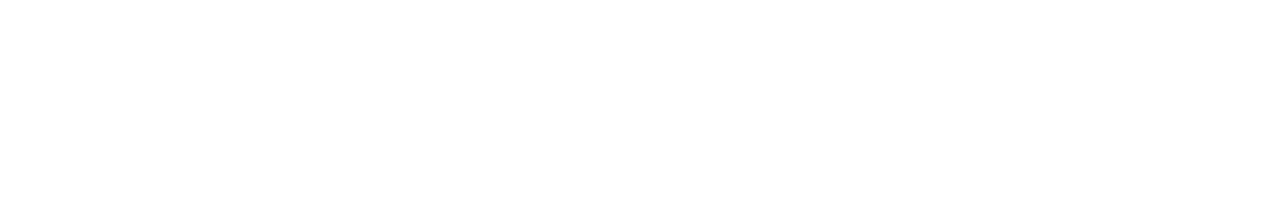
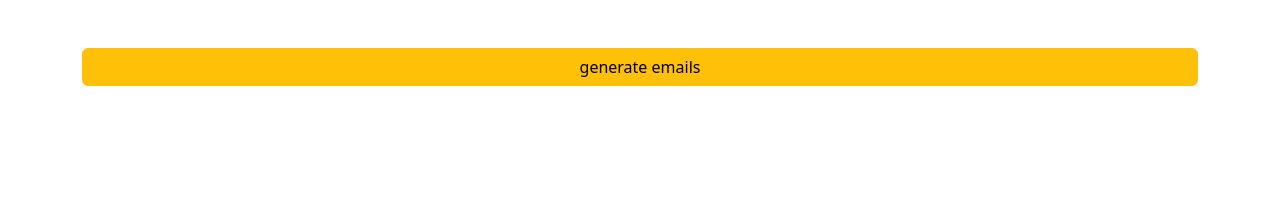
Before and after one commit to gluke0/vue-email-list, a plain HTML site: page index.html in a window 1280 px wide. Drawn offline with nearby package versions, Linux system fonts and the light colour scheme.

Commit message:
generatore e stampa 10 mail completo

```diff
--- a/assets/css/style.css
+++ b/assets/css/style.css
@@ -0,0 +1,7 @@
+.box{
+    width: 100%;
+}
+
+button{
+    width: 100%;
+}
--- a/assets/js/main.js
+++ b/assets/js/main.js
@@ -12,7 +12,7 @@ createApp({
     },
     methods:{
         activateApi(){
-            for (let i = 1; i = this.quantity; i++){
+            for (let i = 1; i <= this.quantity; i++){
                 axios.get('https://flynn.boolean.careers/exercises/api/random/mail')
                 .then((response) => {
                     let email = response.data.response;
--- a/index.html
+++ b/index.html
@@ -15,11 +15,21 @@
 <body>
 
     <div id="app">
-        <ul>
-            <li v-show="emails.length == quantity" v-for="(email, index) in emails">
-                {{ emails[index] }}
-            </li>
-        </ul>
+        <div class="container d-flex justify-content-center flex-wrap py-5">
+
+            <div class="box">
+                <button type="button" class="btn btn-warning" @click="activateApi"> generate emails </button>
+            </div>
+
+            <div class="my-4">
+                <ul>
+                    <li v-show="emails.length == quantity" v-for="(email, index) in emails">
+                        {{ emails[index] }}
+                    </li>
+                </ul>
+            </div>
+
+        </div>
     </div>
 
     <!-- api -->
```
